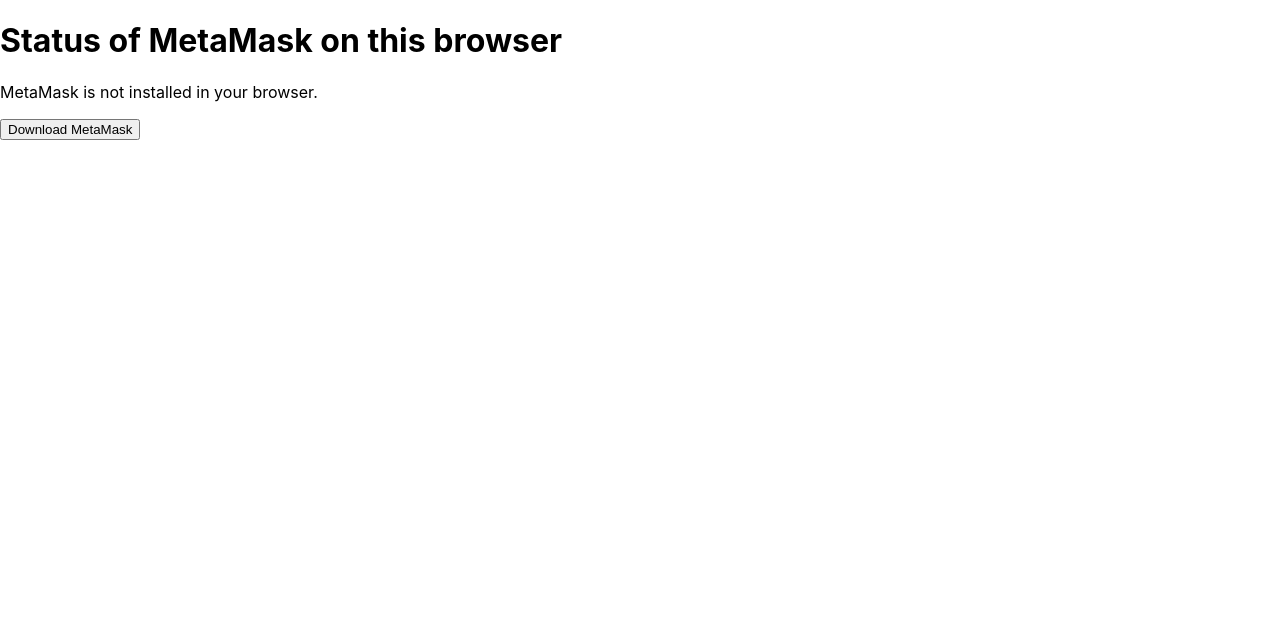
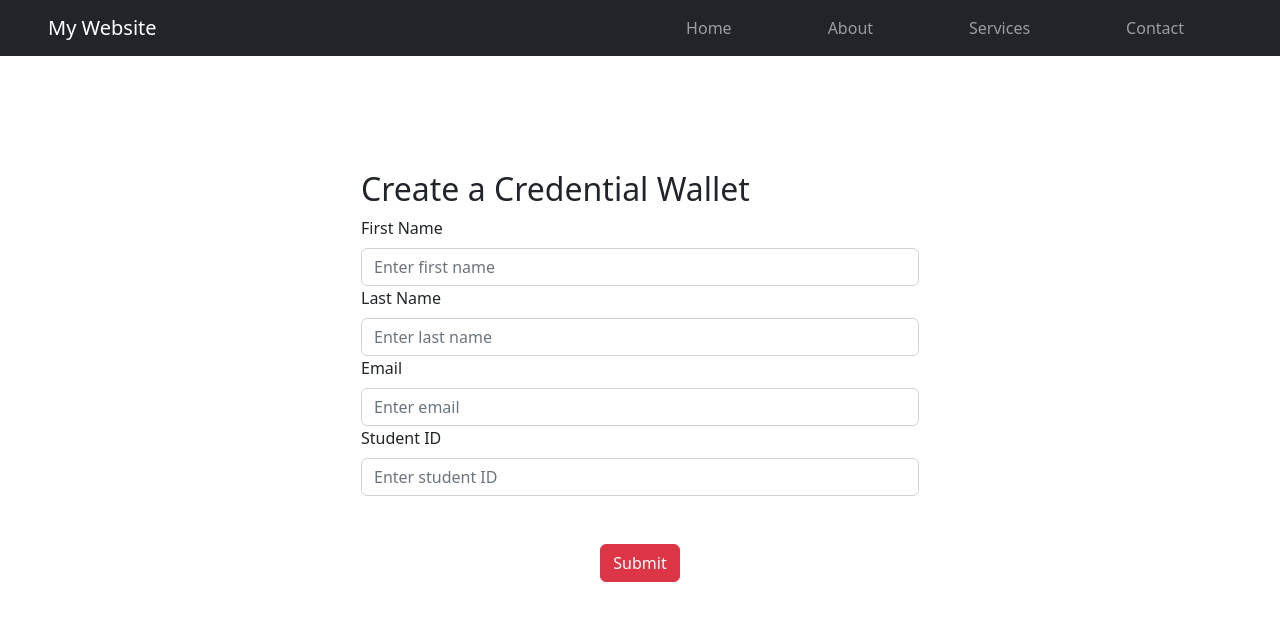
Before and after one commit to Kobani-FM/bridging-block, a React (Create React App) app in the folder src/frontend/: page /create/graduate in a window 1280 px wide. Shown: the top 620 px of the page. Built offline with nearby package versions, Linux system fonts and the light colour scheme.

Commit message:
added components

```diff
--- a/src/frontend/package.json
+++ b/src/frontend/package.json
@@ -6,10 +6,15 @@
     "@testing-library/jest-dom": "^5.16.5",
     "@testing-library/react": "^13.4.0",
     "@testing-library/user-event": "^13.5.0",
+    "bootstrap": "^5.2.3",
     "ethers": "^6.1.0",
     "react": "^18.2.0",
+    "react-bootstrap": "^2.7.2",
     "react-dom": "^18.2.0",
+    "react-router": "^6.10.0",
+    "react-router-dom": "^5.2.0",
     "react-scripts": "^5.0.1",
+    "react-switch": "^7.0.0",
     "web-vitals": "^2.1.4",
     "web3": "^1.9.0"
   },
--- a/src/frontend/src/App.js
+++ b/src/frontend/src/App.js
@@ -1,12 +1,35 @@
 import './App.css';
 import MetaMaskDetector from "./components/MetaMaskDetector";
+import Navigation from "./components/Navbar";
+import Home from "./components/Home";
+import { BrowserRouter  } from 'react-router-dom';
+// import { Switch } from 'react-switch'
+import About from "./components/About";
+import Services from "./components/Services";
+import Contact from "./components/Contact";
+
+import { Route, Switch } from "react-router-dom";
+import React from "react";
+import Graduate from "./components/Graduate";
 
  const App = () =>
      (
-         <div>
-             <h1>Status of MetaMask on this browser</h1>
-             <MetaMaskDetector/>
-         </div>
+
+         <BrowserRouter>
+             <Navigation />
+             <Switch>
+                 <Route exact path="/" component={Home} />
+                 <Route path="/about" component={About} />
+                 <Route path="/services" component={Services} />
+                 <Route path="/contact" component={Contact} />
+                 <Route path="/create/graduate" component={Graduate} />
+             </Switch>
+         </BrowserRouter>
+         // <div>
+         //     <h1>Status of MetaMask on this browser</h1>
+         //     <MetaMaskDetector/>
+         // </div>
+
      )
 
 export default App;
--- /dev/null
+++ b/src/frontend/src/components/About.js
@@ -0,0 +1,11 @@
+import React from 'react';
+
+function About() {
+    return (
+        <div className="container d-flex justify-content-center align-items-center" style={{ minHeight: '80vh' }}>
+            <h1>This is the About page</h1>
+        </div>
+    );
+}
+
+export default About;
--- /dev/null
+++ b/src/frontend/src/components/Contact.js
@@ -0,0 +1,11 @@
+import React from 'react';
+
+function Contact() {
+    return (
+        <div className="container d-flex justify-content-center align-items-center" style={{ minHeight: '80vh' }}>
+            <h1>This is the Contact page</h1>
+        </div>
+    );
+}
+
+export default Contact;
--- /dev/null
+++ b/src/frontend/src/components/Graduate.js
@@ -0,0 +1,13 @@
+import React from 'react';
+import GraduateForm from "./GraduateForm";
+
+function Graduate() {
+    return (
+        <div className="container d-flex justify-content-center align-items-center" style={{ minHeight: '80vh' }}>
+
+            <GraduateForm />
+        </div>
+    );
+}
+
+export default Graduate;
--- /dev/null
+++ b/src/frontend/src/components/GraduateForm.js
@@ -0,0 +1,69 @@
+import React, { useState } from 'react';
+import { Form, Button } from 'react-bootstrap';
+
+function GraduateForm() {
+    const [graduateData, setGraduateData] = useState({
+        firstName: "",
+        lastName: "",
+        email: "",
+        studentID: null
+    });
+
+    const handleInputChange = (event) => {
+        const { name, value } = event.target;
+        setGraduateData({ ...graduateData, [name]: value });
+    };
+
+    const handleSubmit = (event) => {
+        event.preventDefault();
+
+        fetch("http://localhost:8080/api/graduates", {
+            method: "POST",
+            headers: {
+                "Content-Type": "application/json"
+            },
+            body: JSON.stringify(graduateData)
+        })
+            .then(response => {
+                if (!response.ok) {
+                    throw new Error("Network response was not ok");
+                }
+                console.log("Graduate data posted successfully!");
+            })
+            .catch(error => {
+                console.error("There was a problem posting the graduate data:", error);
+            });
+    };
+
+
+    return (
+        <div style={{ width: '50%' }}>
+            <h2>Create a Credential Wallet</h2>
+            <Form onSubmit={handleSubmit}>
+                <Form.Group controlId="formFirstName">
+                    <Form.Label>First Name</Form.Label>
+                    <Form.Control type="text" name="firstName" value={graduateData.firstName} onChange={handleInputChange} placeholder="Enter first name" />
+                </Form.Group>
+                <Form.Group controlId="formLastName">
+                    <Form.Label>Last Name</Form.Label>
+                    <Form.Control type="text" name="lastName" value={graduateData.lastName} onChange={handleInputChange} placeholder="Enter last name" />
+                </Form.Group>
+                <Form.Group controlId="formEmail">
+                    <Form.Label>Email</Form.Label>
+                    <Form.Control type="email" name="email" value={graduateData.email} onChange={handleInputChange} placeholder="Enter email" />
+                </Form.Group>
+                <Form.Group controlId="formStudentID">
+                    <Form.Label>Student ID</Form.Label>
+                    <Form.Control type="number" name="studentID" value={graduateData.studentID} onChange={handleInputChange} placeholder="Enter student ID" />
+                </Form.Group>
+                <div className="text-center">
+                    <Button variant="danger mt-5" type="submit">
+                        Submit
+                    </Button>
+                </div>
+            </Form>
+        </div>
+    );
+}
+
+export default GraduateForm;
--- /dev/null
+++ b/src/frontend/src/components/Home.js
@@ -0,0 +1,23 @@
+import React from 'react';
+import { Link } from 'react-router-dom';
+
+function Home() {
+    return (
+        <div style={{ display: 'flex', justifyContent: 'center', alignItems: 'center', height: '80vh' }}>
+            <h2>Who are you?</h2>
+            <ul>
+                <li>
+                    <Link to="/create/graduate">Graduate</Link>
+                </li>
+                <li>
+                    <Link to="/institution">Institution</Link>
+                </li>
+                <li>
+                    <Link to="/requester">Requester</Link>
+                </li>
+            </ul>
+        </div>
+    );
+}
+
+export default Home;
--- /dev/null
+++ b/src/frontend/src/components/Navbar.js
@@ -0,0 +1,25 @@
+import React from 'react';
+import { Navbar, Nav } from 'react-bootstrap';
+import 'bootstrap/dist/css/bootstrap.min.css';
+
+function Navigation() {
+    const navStyle = {
+        height: '100px' // change this value to increase the navbar height
+    };
+    return (
+        <Navbar bg="dark" variant="dark" expand="lg">
+            <Navbar.Brand className="px-5" href="/">My Website</Navbar.Brand>
+            <Navbar.Toggle aria-controls="navbar-nav" />
+            <Navbar.Collapse id="navbar-nav">
+                <Nav className="ml-auto ms-auto me-5">
+                    <Nav.Link href="/" className="px-5">Home</Nav.Link>
+                    <Nav.Link href="/about" className="px-5">About</Nav.Link>
+                    <Nav.Link href="/services" className="px-5">Services</Nav.Link>
+                    <Nav.Link href="/contact" className="px-5">Contact</Nav.Link>
+                </Nav>
+            </Navbar.Collapse>
+        </Navbar>
+    );
+}
+
+export default Navigation;
--- /dev/null
+++ b/src/frontend/src/components/Services.js
@@ -0,0 +1,11 @@
+import React from 'react';
+
+function Services() {
+    return (
+        <div className="container d-flex justify-content-center align-items-center" style={{ minHeight: '80vh' }}>
+            <h1>This is the Services page</h1>
+        </div>
+    );
+}
+
+export default Services;
```
Also changed, not shown: 1 other file (tests, documents, lock files or other folders).
